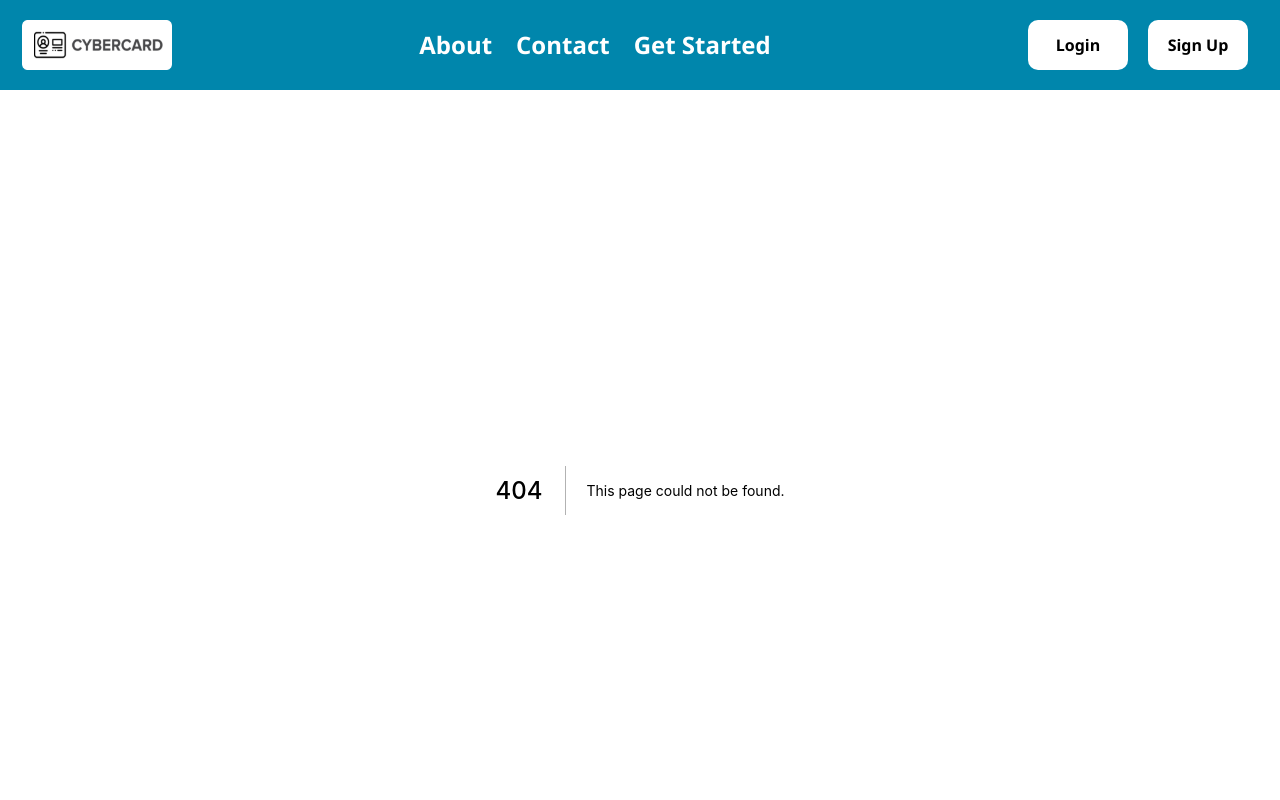
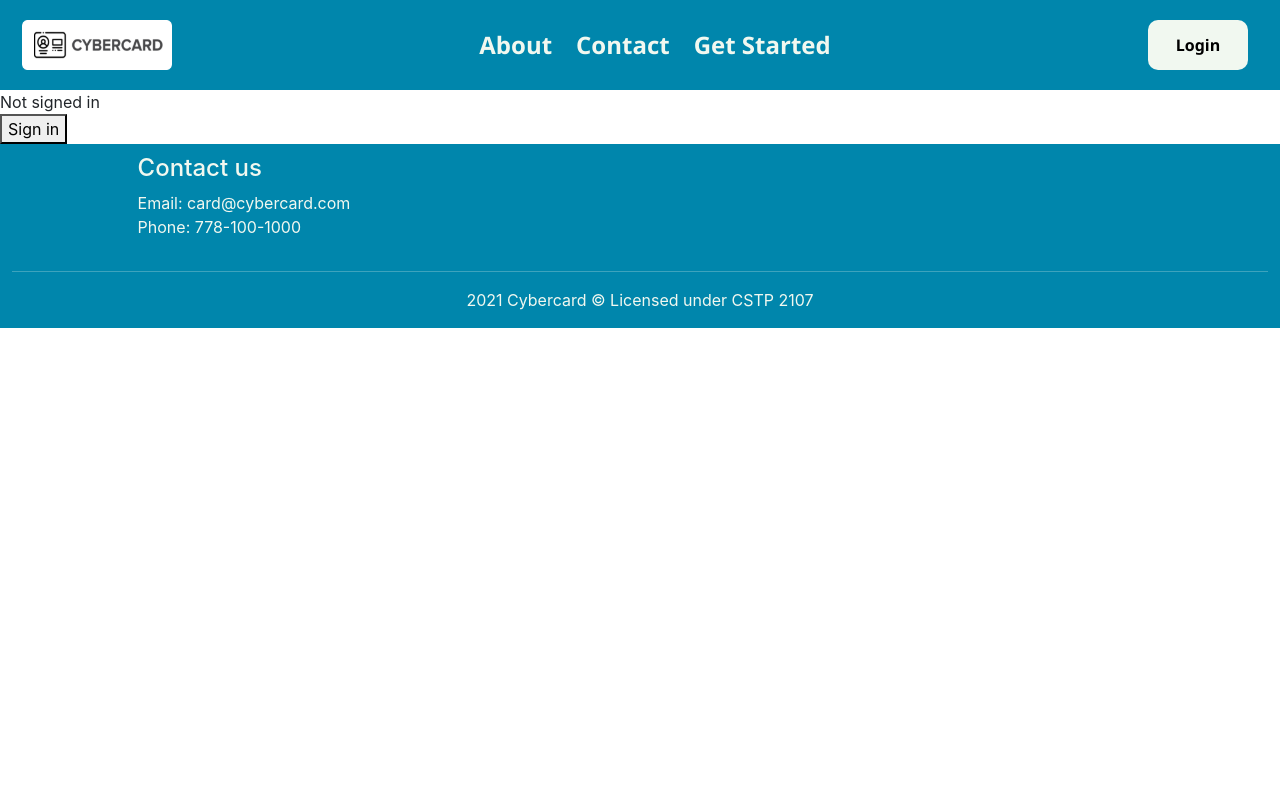
Before and after one commit to harleenjhamat/CSTP2107-BusinessCardApp, a Next.js app: page /login in a window 1280 px wide. Before the commit this address had no page. Shown: the top 800 px of the page. Built offline with nearby package versions, Linux system fonts and the light colour scheme; no server answers.

Commit message:
add user login and logout features

```diff
--- a/src/components/Navbar.jsx
+++ b/src/components/Navbar.jsx
@@ -1,18 +1,16 @@
-import { Fragment } from "react";
+import { signIn, signOut, useSession } from "next-auth/client";
 import Image from "next/image";
 import styles from "../styles/navbar.module.scss";
 
+const Navbar = () => {
+  const [session, loading] = useSession();
 
+  console.log(session);
 
-
-const Navbar = () => {
   return (
     <>
-      <Fragment>
-
       <nav className={`navbar navbar-expand-lg navbar-light ${styles.navbar}`}>
         <div className="container-fluid">
-
           <Image
             className="navbar-brand"
             src="/assets/logo2.png"
@@ -46,25 +44,42 @@ const Navbar = () => {
                   </a>
                 </li>
                 <li className="nav-item">
-                        <a className={` ${styles.navbarContact} `} href="#instructions">
+                  <a
+                    className={` ${styles.navbarContact} `}
+                    href="#instructions"
+                  >
                     Get Started
                   </a>
                 </li>
               </ul>
             </div>
 
-                  <button className={` ${styles.button} `} type="submit">
+            {!session && (
+              <button className={`${styles.button}`} onClick={() => signIn()}>
                 Login
               </button>
-                  <button className={` ${styles.button} `} type="submit">
-                    Sign Up
+            )}
+            {session && (
+              <>
+                <img
+                  className="img-thumbnail round mx-2"
+                  src={session.user.image}
+                  width="50"
+                />
+                <p className={styles.userNameText}>Welcome, {session.user.name}!</p>
+                <button
+                  className={`${styles.button}`}
+                  onClick={() => signOut()}
+                >
+                  Logout
                 </button>
+              </>
+            )}
           </div>
         </div>
       </nav>
-      </Fragment>
     </>
   );
-}
+};
 
 export default Navbar;
--- a/src/pages/_app.js
+++ b/src/pages/_app.js
@@ -1,12 +1,10 @@
 import { Provider } from "next-auth/client";
+import Head from "next/head";
 import "bootstrap/dist/css/bootstrap.css";
 
 import "../styles/globals.scss";
 import Footer from "../components/Footer";
 import Navbar from "./../components/Navbar";
-
-
-import Head from "next/head";
 
 function MyApp({ Component, pageProps }) {
   return (
--- a/src/pages/api/auth/[...nextauth].js
+++ b/src/pages/api/auth/[...nextauth].js
@@ -7,14 +7,15 @@ export default NextAuth({
     Providers.Google({
       clientId: process.env.GOOGLE_CLIENT_ID,
       clientSecret: process.env.GOOGLE_CLIENT_SECRET,
+      authorizationUrl: 'https://accounts.google.com/o/oauth2/v2/auth?prompt=consent&access_type=offline&response_type=code',
     }),
     // ...add more providers here
   ],
 
   // A database is optional, but required to persist accounts in a database
-  database: process.env.DATABASE_URL,
+  // database: process.env.DATABASE_URL,
 
   session: {
     jwt: true,
-  },
+  }
 });
--- /dev/null
+++ b/src/pages/login.jsx
@@ -0,0 +1,22 @@
+import { signIn, signOut, useSession } from "next-auth/client";
+
+export default function Login() {
+  const [session, loading] = useSession();
+
+  return (
+    <>
+      {!session && (
+        <>
+          Not signed in <br />
+          <button onClick={() => signIn()}>Sign in</button>
+        </>
+      )}
+      {session && (
+        <>
+          Signed in as {session.user.email} <br />
+          <button onClick={() => signOut()}>Sign out</button>
+        </>
+      )}
+    </>
+  );
+}
--- a/src/styles/navbar.module.scss
+++ b/src/styles/navbar.module.scss
@@ -1,4 +1,4 @@
-@import './colors.scss';
+@import "./colors.scss";
 
 .navbar {
   // font-family: 'Segoe UI', Tahoma, Geneva, Verdana, sans-serif;
@@ -12,27 +12,25 @@
   width: 100%;
 }
 
-
-
 .navbarContact {
-  font-family: 'Segoe UI', Tahoma, Geneva, Verdana, sans-serif;
+  font-family: "Segoe UI", Tahoma, Geneva, Verdana, sans-serif;
   font-size: 24px;
   padding: 12px;
   display: flex;
-  color: #fff;
+  color: $ivory;
   font-weight: 700;
   text-decoration: none;
   white-space: nowrap;
 }
-.navbarContact:hover{
-  color: #fff;
+.navbarContact:hover {
+  color: $ivory;
 }
 .navbarContact:active {
-  color: #fff;
+  color: $ivory;
 }
 
 .button {
-    font-family: 'Segoe UI', Tahoma, Geneva, Verdana, sans-serif;
+  font-family: "Segoe UI", Tahoma, Geneva, Verdana, sans-serif;
   font-weight: 700;
   justify-items: center;
   align-self: center;
@@ -41,7 +39,7 @@
   margin-top: 10px;
   outline: none;
   color: rgb(0, 0, 0);
-    background-color: #fff;
+  background-color: $ivory;
   border: none;
   border-radius: 10px;
   width: 100px;
@@ -50,12 +48,17 @@
 }
 
 .button:hover {
-    color:#fff;
-    background-color: #126599
+  color: $ivory;
+  background-color: #126599;
 }
 
 .button:active {
-    color: #ffffff;
-    background-color: #1181C8;
+  color: $ivory;
+  background-color: #1181c8;
   transform: translateY(3px);
 }
+
+.userNameText {
+  margin: 0;
+  color: $ivory;
+}
```
Also changed, not shown: 1 other file (tests, documents, lock files or other folders). Lines whose indentation alone changed are shown as unchanged.
